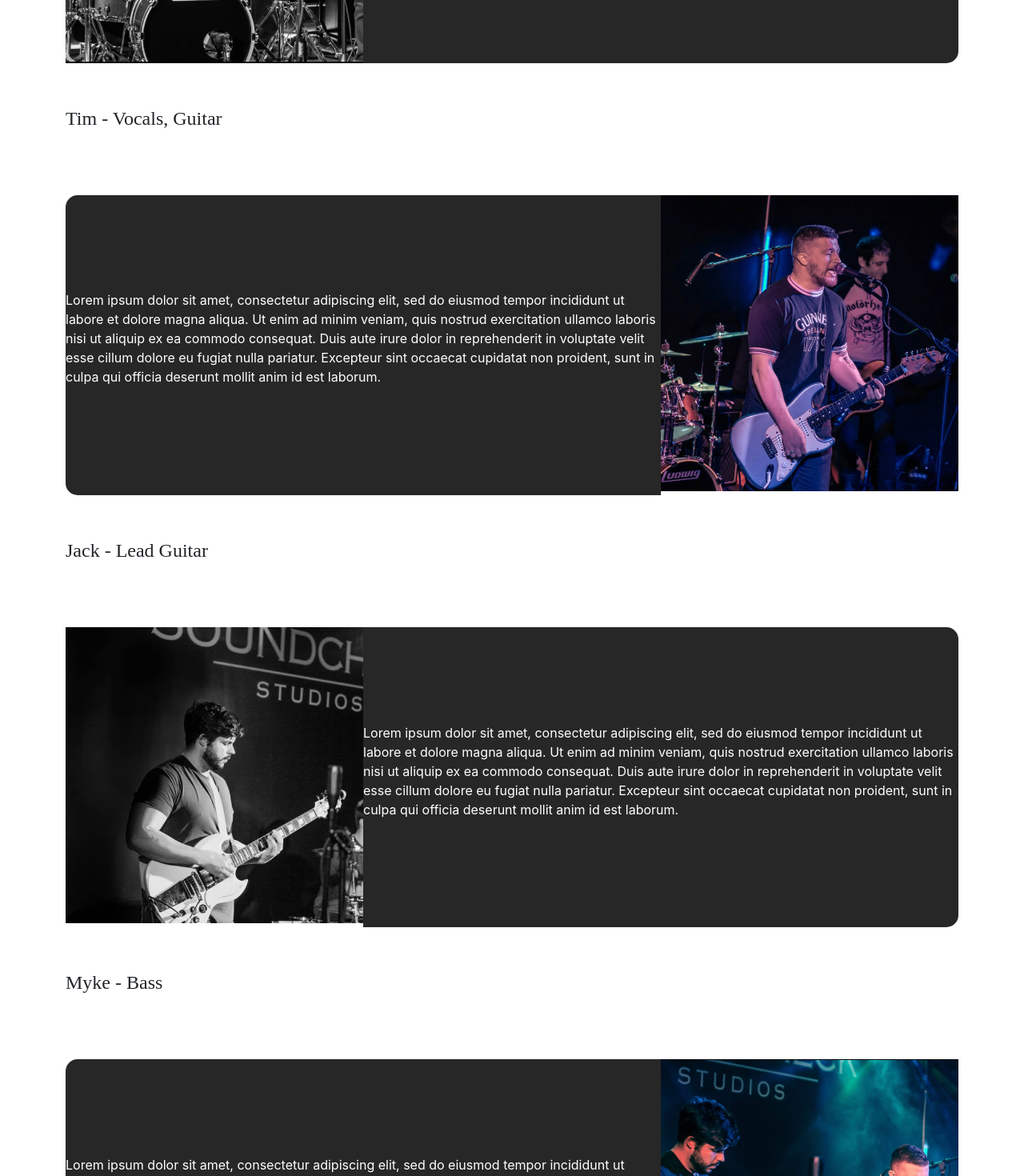
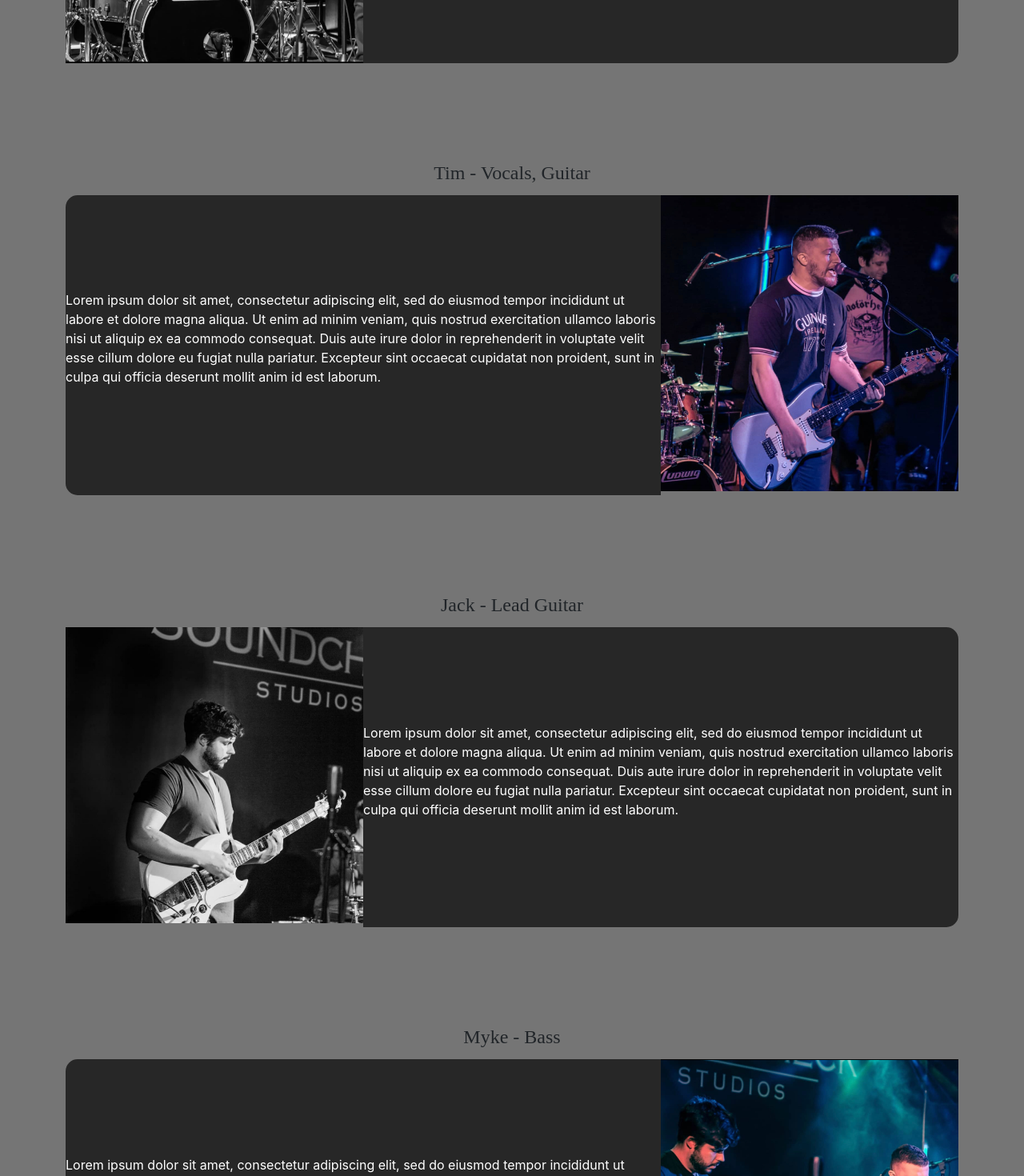
Before and after one commit to Lanny-MacMillan/leeman_bandpage_frontend, a React (Create React App) app: page /About in a window 1280 px wide. Shown: the part 500-1970 px from the top of the page at 80% size. Built offline with nearby package versions, Linux system fonts and the light colour scheme.

Commit message:
some styling changes

```diff
--- a/src/App.css
+++ b/src/App.css
@@ -1,19 +1,25 @@
-
-/* h1, h4, p {
-  text-align: center;
-} */
 
 #h1Home {
   text-align: center;
-  color: rgb(3, 3, 3)
+  color: rgb(3, 3, 3);
+  font-family: Rock it;
 }
 .carousel-item {
   justify-content: center;
 }
-#HomeBackground {
+#homeBackground {
   height: 100vh;
   width: 100%;
   background: no-repeat center center fixed;
+  -webkit-background-size: cover;
+  -moz-background-size: cover;
+  -o-background-size: cover;
+  background-size: cover;
+}
+#aboutBackground {
+  height: 100%;
+  width: 100%;
+  background: center center fixed;
   -webkit-background-size: cover;
   -moz-background-size: cover;
   -o-background-size: cover;
@@ -71,12 +77,16 @@ ul {
   margin-top: 25px;
   margin-bottom: 5px;
   font-family: Rock it;
+  text-align: center;
+  align-self: flex-end;
 }
 .member2 {
   grid-area: member2;
   margin-top: 25px;
   margin-bottom: 5px;
   font-family: Rock it;
+  text-align: center;
+  align-self: flex-end;
 }
 
 .member3 {
@@ -84,6 +94,8 @@ ul {
   margin-top: 25px;
   margin-bottom: 5px;
   font-family: Rock it;
+  text-align: center;
+  align-self: flex-end;
 }
 
 .member4 {
@@ -91,6 +103,8 @@ ul {
   margin-top: 25px;
   margin-bottom: 5px;
   font-family: Rock it;
+  text-align: center;
+  align-self: flex-end;
 }
 
 .bandMateAbout1 {
--- a/src/components/About.js
+++ b/src/components/About.js
@@ -1,7 +1,7 @@
 import Leeman from '../images/DrumsSolo.jpg'
 import Singing from '../images/Singing.jpg'
 import Guitarist from '../images/guitaristSolo.jpg'
-import BandStreet from '../images/BandStreet.jpeg'
+import Background from '../images/The-Strain-100-Vertices.jpeg'
 import Guitarists from '../images/Guitarists.jpg'
 
 
@@ -13,6 +13,11 @@ function About() {
 
     return (
         <>
+        <div id='aboutBackground'
+            style={{
+                // backgroundImage: `url('https://i.imgur.com/3oHhx7I.jpg')`
+                background: '#757575'
+                }}>
         <div class="container">
             <div class="member1">
                 <h4>Matt Leeman - Drums</h4>
@@ -75,6 +80,7 @@ function About() {
             </p>
             </div>
         </div>
+        </div>
         </>
     );
 }
--- a/src/components/Home.js
+++ b/src/components/Home.js
@@ -6,9 +6,9 @@ const Home = () => {
 
     return (
         <>
-            <div id='HomeBackground'
+            <div id='homeBackground'
             style={{
-                backgroundImage:`url('https://img.freepik.com/premium-photo/silhouette-concert-crowd-audience-looks-towards-stage-party-people-rock-concert-musical-party-musical-show-group-silhouette-young-audience_152520-1566.jpg')`
+                backgroundImage:`url('https://c1.wallpaperflare.com/preview/844/100/925/music-show-concert-live.jpg')`
                 }}>
                     <br/>
                     <br/>
--- a/src/components/Videos.js
+++ b/src/components/Videos.js
@@ -10,6 +10,9 @@ const Videos = () => {
         <>
 
         <h1>Videos Page</h1>
+        <div>
+            {youTubeLink}
+        </div>
 
         </>
     )
```
Also changed, not shown: src/images/The-Strain-100-Vertices.jpeg (added).
